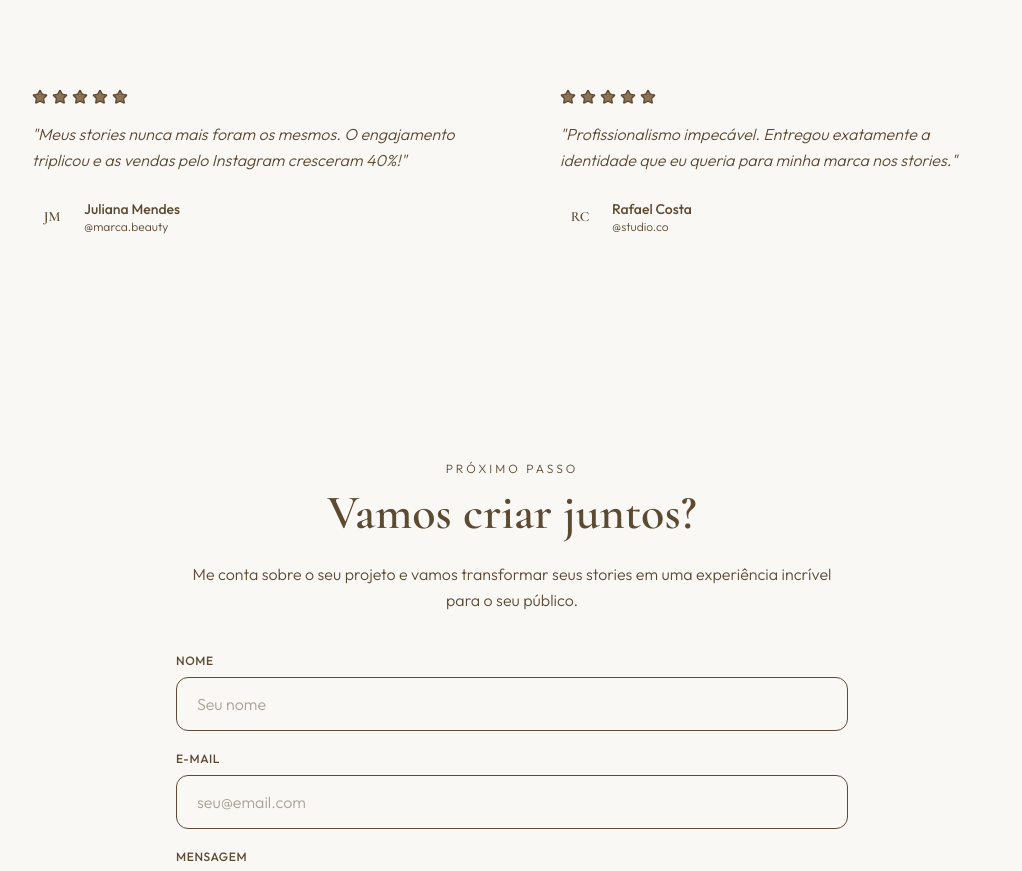
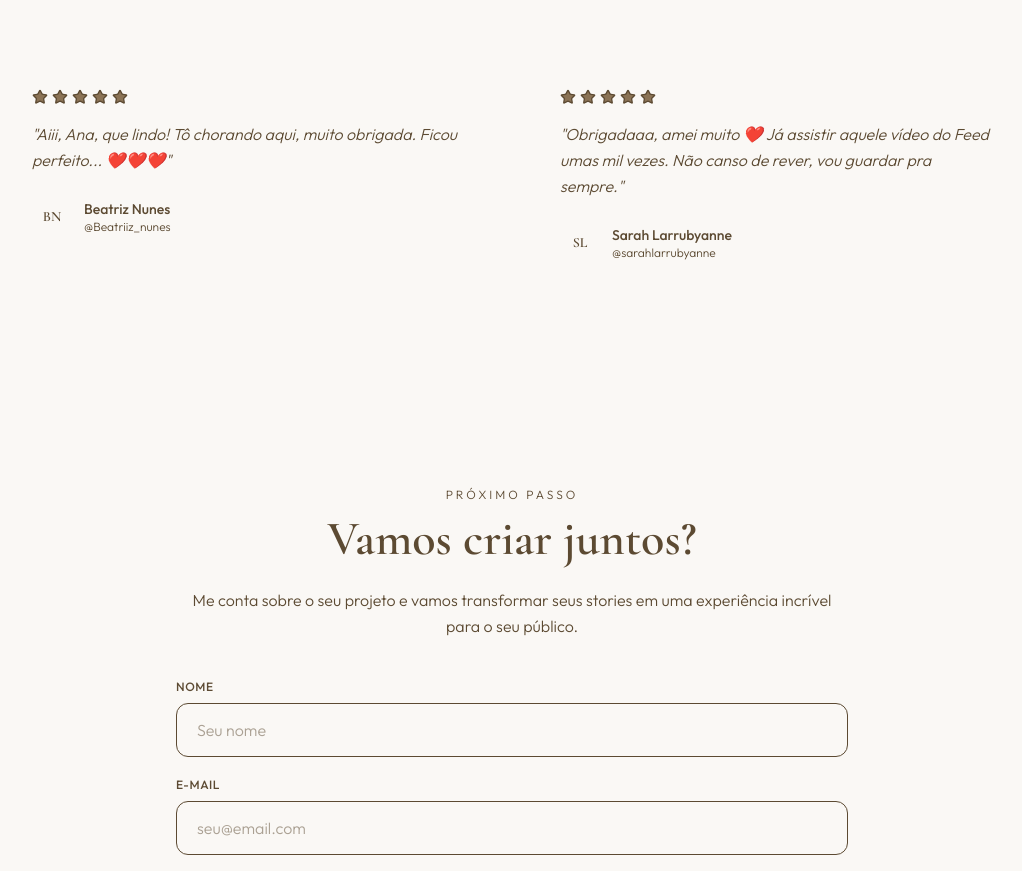
Before and after one commit to Alax-Martins/story-maker-abdon, a React (Vite) app: page / in a window 1280 px wide. Shown: the part 3901-4772 px from the top of the page, without its empty margins (128-1150 px from the left). Built offline with nearby package versions, Linux system fonts and the light colour scheme.

Commit message:
Foi acrescentado os testemunhos e os autores

```diff
--- a/src/components/Testimonials.jsx
+++ b/src/components/Testimonials.jsx
@@ -2,14 +2,14 @@ import { Star } from 'lucide-react'
 
 const testimonials = [
   {
-    text: 'Meus stories nunca mais foram os mesmos. O engajamento triplicou e as vendas pelo Instagram cresceram 40%!',
-    author: 'Juliana Mendes',
-    client: '@marca.beauty',
+    text: 'Aiii, Ana, que lindo! Tô chorando aqui, muito obrigada. Ficou perfeito... ❤️❤️❤️',
+    author: 'Beatriz Nunes',
+    client: '@Beatriiz_nunes',
   },
   {
-    text: 'Profissionalismo impecável. Entregou exatamente a identidade que eu queria para minha marca nos stories.',
-    author: 'Rafael Costa',
-    client: '@studio.co',
+    text: 'Obrigadaaa, amei muito ❤️ Já assistir aquele vídeo do Feed umas mil vezes. Não canso de rever, vou guardar pra sempre.',
+    author: 'Sarah Larrubyanne',
+    client: '@sarahlarrubyanne',
   },
 ]
 
```
